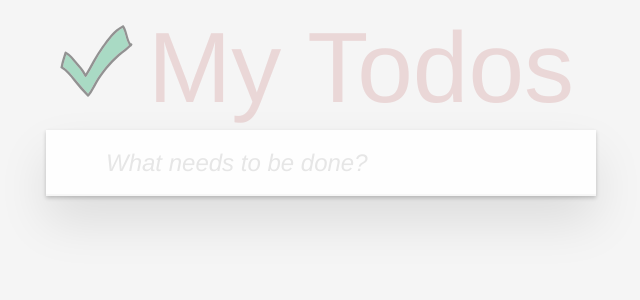
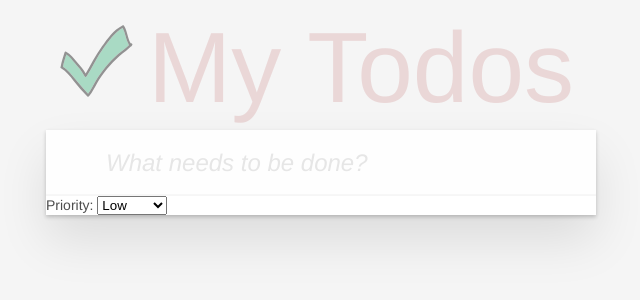
Before and after one commit to witflash/app-ng-todo, an Angular app: page / in a window 1280 px wide. Shown: the top 300 px of the page, without its empty margins (319-959 px from the left). Built offline with nearby package versions, Linux system fonts and the light colour scheme.

Commit message:
add priority directive

```diff
--- a/src/app/app.module.ts
+++ b/src/app/app.module.ts
@@ -11,6 +11,7 @@ import { TodoListComponent } from './todo-list/todo-list.component';
 import { TodoListItemComponent } from './todo-list-item/todo-list-item.component';
 import { TodoListFooterComponent } from './todo-list-footer/todo-list-footer.component';
 import { LogoComponent } from './logo/logo.component';
+import { PriorityDirective } from './priority.directive';
 
 @NgModule({
   declarations: [
@@ -19,7 +20,8 @@ import { LogoComponent } from './logo/logo.component';
     TodoListComponent,
     TodoListItemComponent,
     TodoListFooterComponent,
-    LogoComponent
+    LogoComponent,
+    PriorityDirective
   ],
   imports: [
     BrowserModule,
--- /dev/null
+++ b/src/app/priority.directive.ts
@@ -0,0 +1,22 @@
+import { Directive, ElementRef, Input } from '@angular/core';
+import { TodoDataService } from './todo-data.service';
+import { Todo } from './todo';
+
+@Directive({
+  selector: '[priorityNum]'
+})
+export class PriorityDirective {
+
+
+  constructor(private elementRef: ElementRef) {}
+
+  @Input() priorityNum: string;
+  ngOnInit() {
+    console.log('priorityNum: ', this.priorityNum);
+    if (this.priorityNum === '2') {
+      this.elementRef.nativeElement.style.color = 'orange';
+    } else if (this.priorityNum === '3') {
+      this.elementRef.nativeElement.style.color = 'tomato';
+    }
+  }
+}
--- a/src/app/todo-data.service.ts
+++ b/src/app/todo-data.service.ts
@@ -25,6 +25,8 @@ export class TodoDataService {
       todo.id = ++this.lastId;
     }
     this.todos.push(todo);
+    console.log('todo: ', todo);
+    console.log('this.todos: ', this.todos);
     return this;
   }
 
--- a/src/app/todo-list-header/todo-list-header.component.html
+++ b/src/app/todo-list-header/todo-list-header.component.html
@@ -2,4 +2,10 @@
   <app-logo></app-logo>
   <h1>My Todos</h1>
   <input class="new-todo" placeholder="What needs to be done?" autofocus="" [(ngModel)]="newTodo.title" (keyup.enter)="addTodo()">
+  <label for="new-priority">Priority: </label>
+  <select id="new-priority" class="newtodo__priority" [(ngModel)]="newTodo.priority">
+    <option value="1">Low</option>
+    <option value="2">Medium</option>
+    <option value="3">High</option>
+  </select>
 </header>
--- a/src/app/todo-list-item/todo-list-item.component.html
+++ b/src/app/todo-list-item/todo-list-item.component.html
@@ -1,5 +1,5 @@
 <div class="view">
   <input class="toggle" type="checkbox" (click)="toggleTodoComplete(todo)" [checked]="todo.complete">
-  <label>{{todo.title}}</label>
+  <label [priorityNum]="todo.priority">{{todo.title}}</label>
   <button class="destroy" (click)="removeTodo(todo)"></button>
 </div>
--- a/src/app/todo.ts
+++ b/src/app/todo.ts
@@ -1,6 +1,7 @@
 export class Todo {
 	id: number;
 	title: string = '';
+	priority: string = '1';
 	complete: boolean = false;
 
 	constructor(values: Object = {}) {
```
Also changed, not shown: 1 other file (tests, documents, lock files or other folders).
